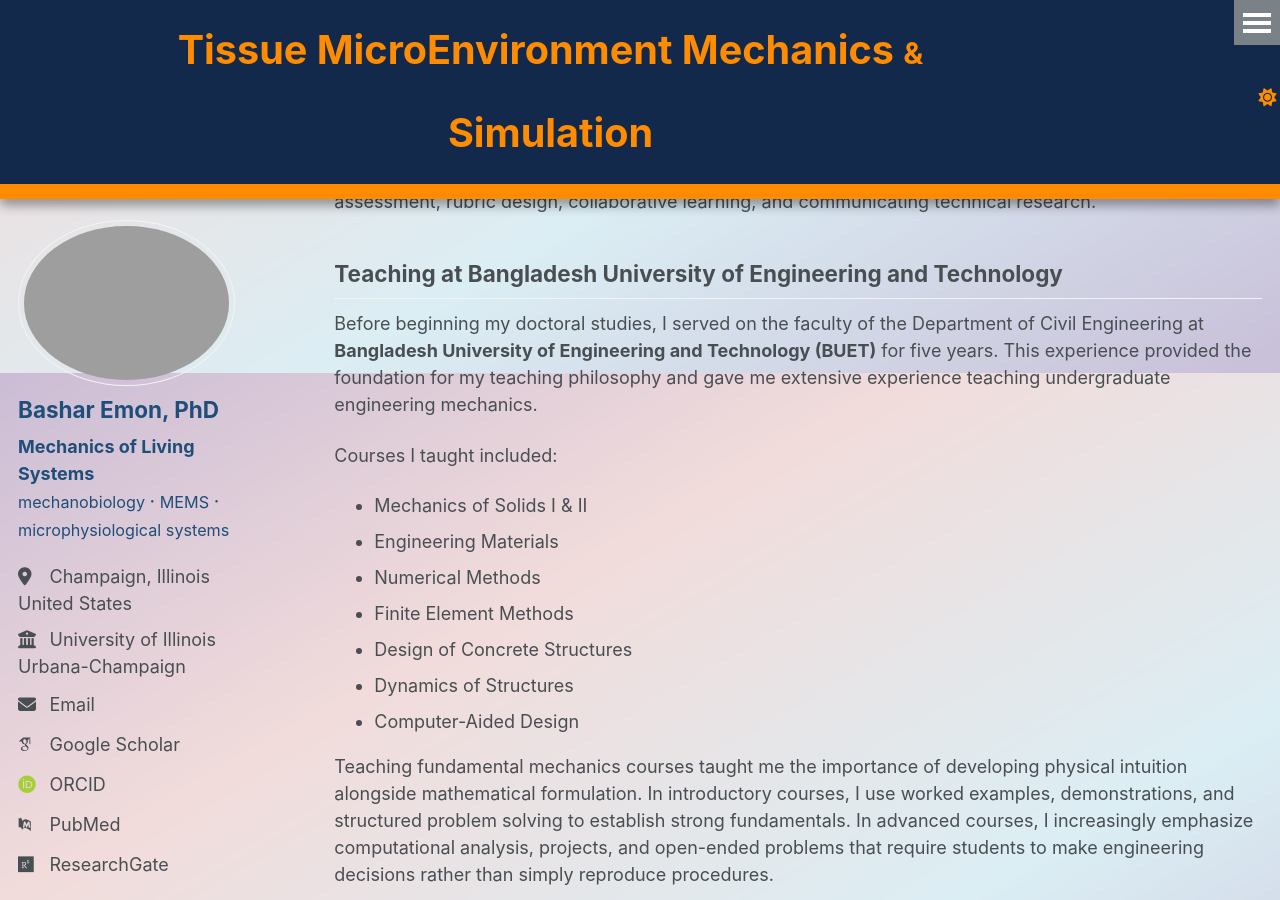
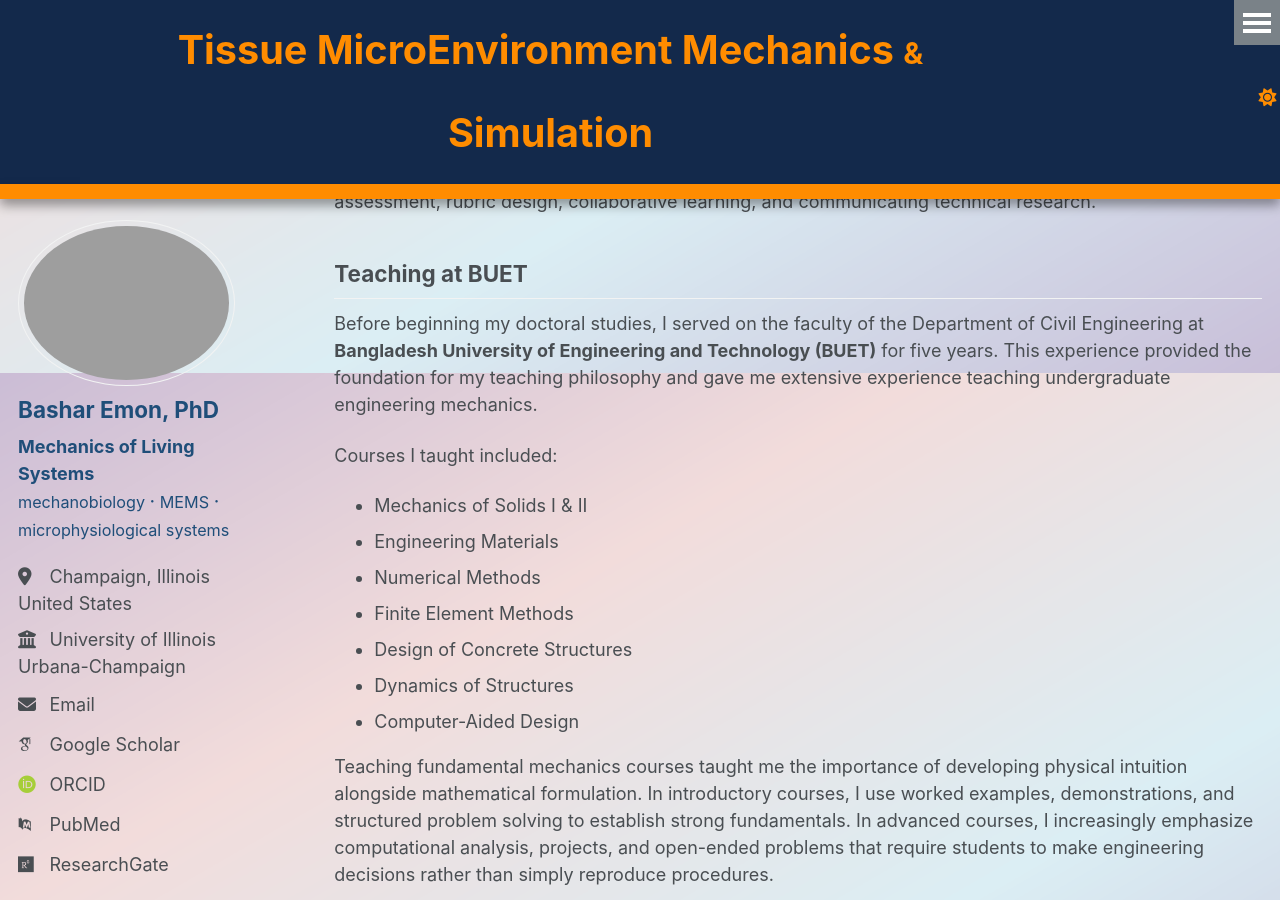
Before and after one commit to BasharEmon/BasharEmon.github.io, a Jekyll site: the page built from _teaching/Teaching.md, in a window 1280 px wide and 900 px high, scrolled down 1427 px. Built offline with Jekyll 4.4.1, drawn with Linux system fonts in a browser that asks for light colours; some web fonts are replaced.

Commit message:
Shorten university name to BUET in teaching section

```diff
--- a/_teaching/Teaching.md
+++ b/_teaching/Teaching.md
@@ -33,7 +33,7 @@ During my graduate studies at UIUC, I also mentored undergraduate researchers th
 
 I was also selected as a **Mavis Future Faculty Fellow** through the Grainger College of Engineering. The program provided formal training in engineering education, including STEM communication, feedback and assessment, rubric design, collaborative learning, and communicating technical research.
 
-## Teaching at Bangladesh University of Engineering and Technology
+## Teaching at BUET
 
 Before beginning my doctoral studies, I served on the faculty of the Department of Civil Engineering at **Bangladesh University of Engineering and Technology (BUET)** for five years. This experience provided the foundation for my teaching philosophy and gave me extensive experience teaching undergraduate engineering mechanics.
 
```
